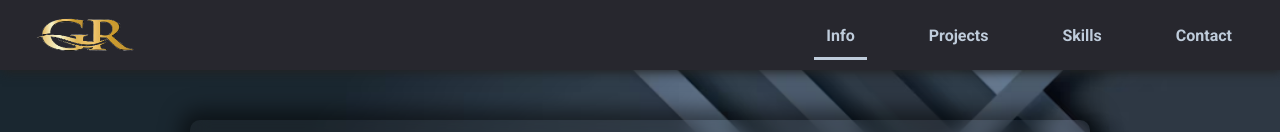
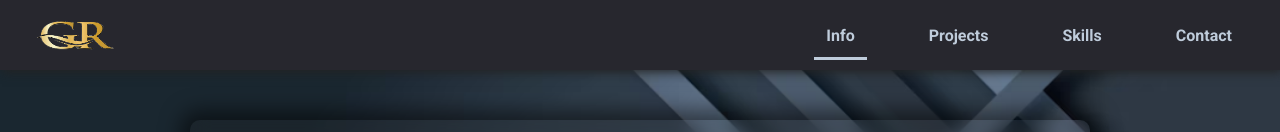
Before and after one commit to GiuranRadu/my-portofolio, a React (Vite) app: page / in a window 1280 px wide. Shown: the top 132 px of the page. Built offline with nearby package versions, Linux system fonts and the light colour scheme.

Commit message:
navbar changes

```diff
--- a/src/Components/NavBar/NavBar.css
+++ b/src/Components/NavBar/NavBar.css
@@ -25,15 +25,18 @@
 .header .navbar .logo-div {
   /* background-color: blue; */
   height: 100%;
-  width: fit-content;
+}
+
+.header .navbar .logo-div>a {
+  height: 100%;
   display: flex;
   justify-content: space-between;
   align-items: center;
 }
 
-.header .navbar .logo-div>img {
-  height: 80%;
-  width: 100px;
+.header .navbar .logo-div>a>img {
+  height: 70%;
+  width: 80px;
 }
 
 .header .nav-menu {
--- a/src/Components/NavBar/NavBar.jsx
+++ b/src/Components/NavBar/NavBar.jsx
@@ -9,7 +9,11 @@ const Navbar = () => {
     <div className='header'>
       <nav className='navbar'>
         <div className='logo-div'>
-          <img src={my_logo_pic} alt="my logo" />
+
+          <Link to="section1" spy={true} smooth={true} offset={-70} duration={1000}>
+            <img src={my_logo_pic} alt="my logo" />
+          </Link>
+
         </div>
         <ul className="nav-menu">
           <li className='nav-item'>
```
